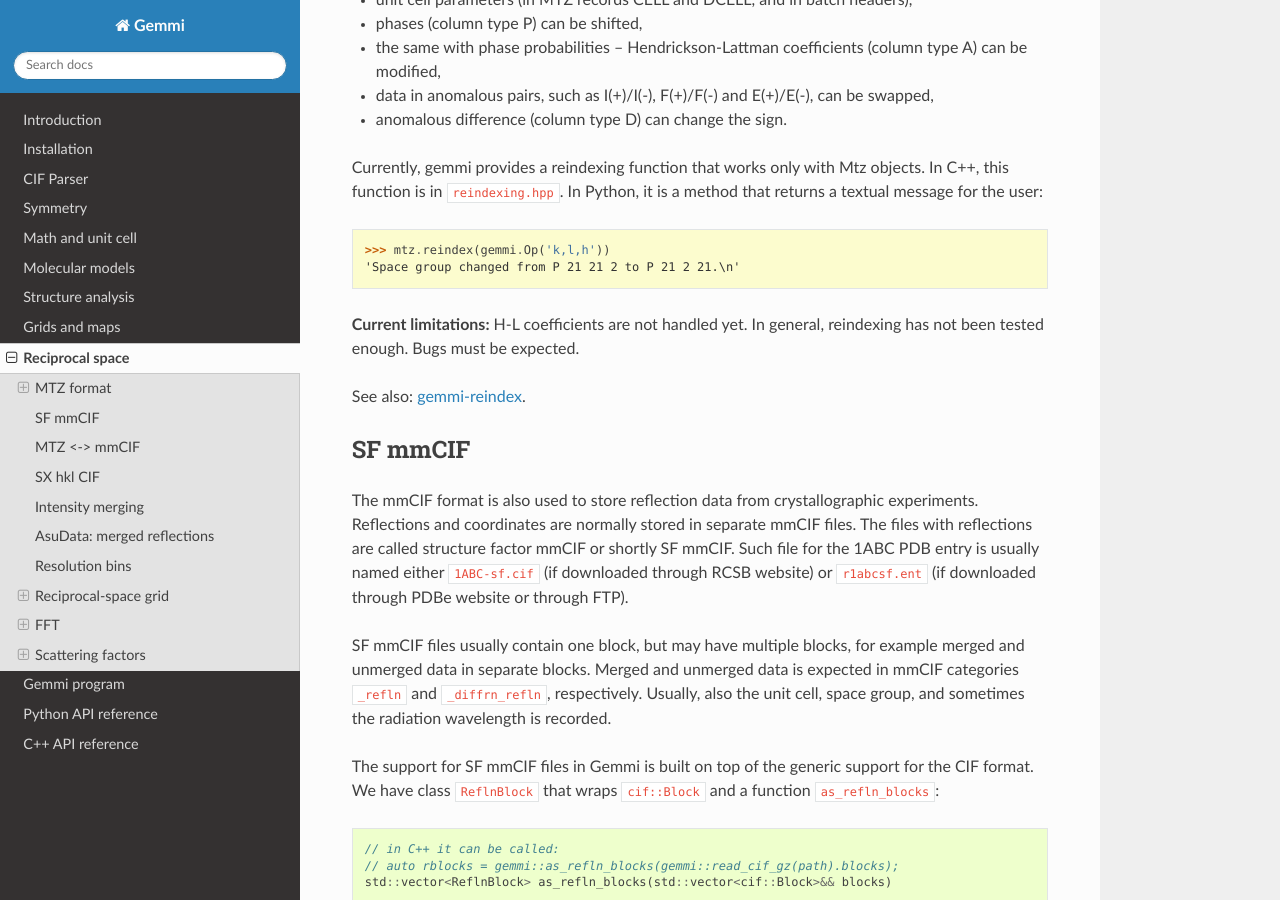
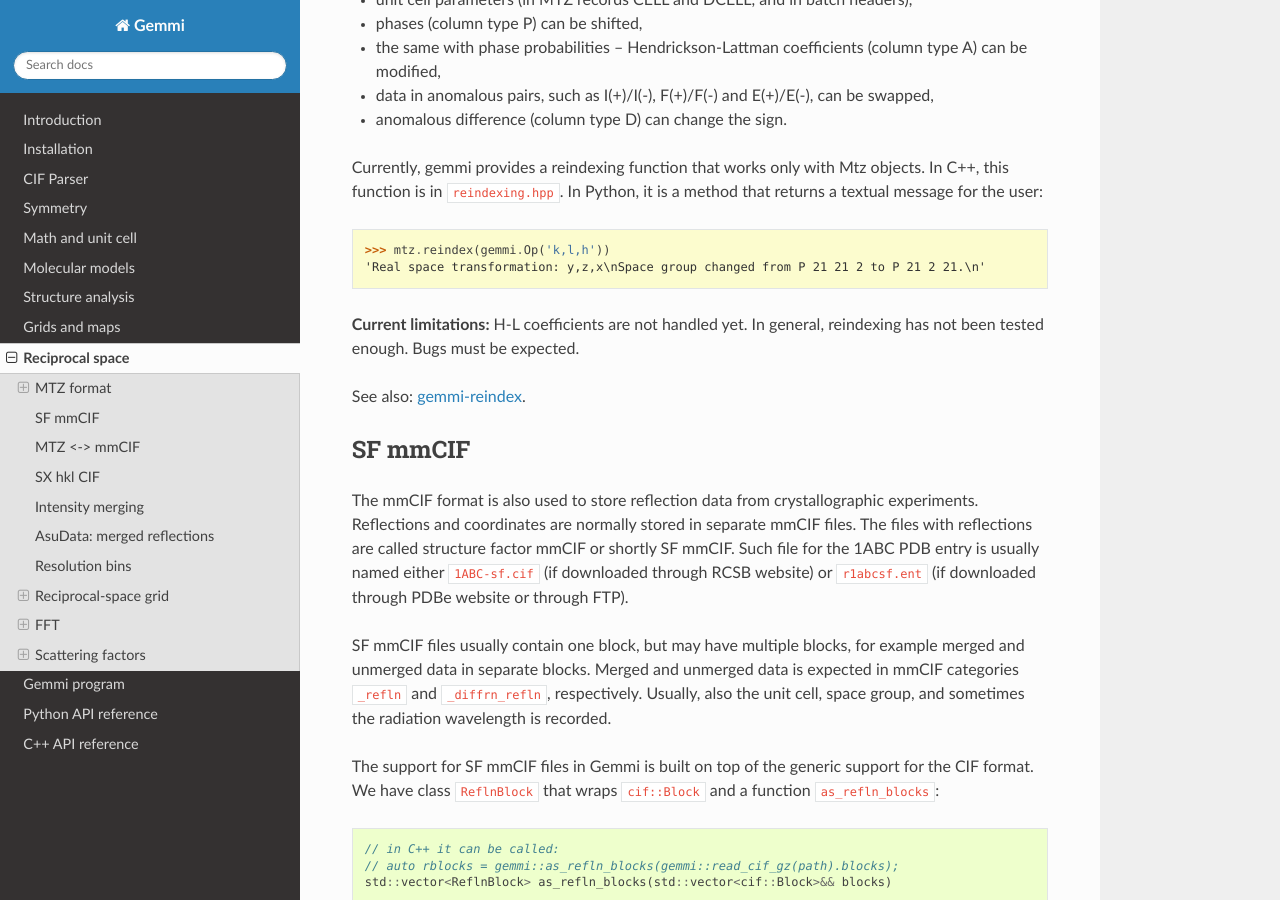
Before and after one commit to project-gemmi/gemmi, a Sphinx documentation site: the page built from docs/hkl.rst, in a window 1280 px wide and 900 px high, scrolled down 13664 px. Built offline with Sphinx 7.4.7 and the Read the Docs theme 2.0.0, drawn with Linux system fonts in a browser that asks for light colours.

Commit message:
fix reindex_mtz() - now it should work

```diff
--- a/docs/hkl.rst
+++ b/docs/hkl.rst
@@ -763,7 +763,7 @@ In Python, it is a method that returns a textual message for the user:
 .. doctest::
 
   >>> mtz.reindex(gemmi.Op('k,l,h'))
-  'Space group changed from P 21 21 2 to P 21 2 21.\n'
+  'Real space transformation: y,z,x\nSpace group changed from P 21 21 2 to P 21 2 21.\n'
 
 **Current limitations:** H-L coefficients are not handled yet.
 In general, reindexing has not been tested enough. Bugs must be expected.
```
Also changed, not shown: 1 other file.
